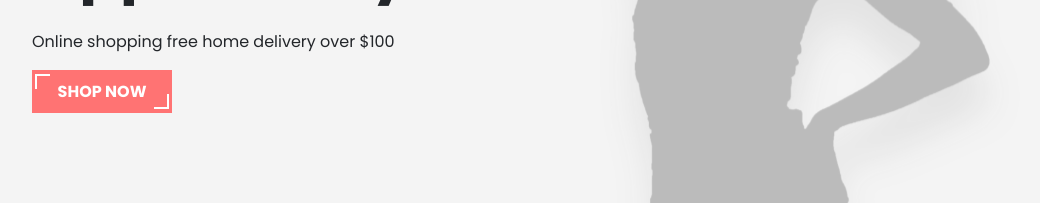
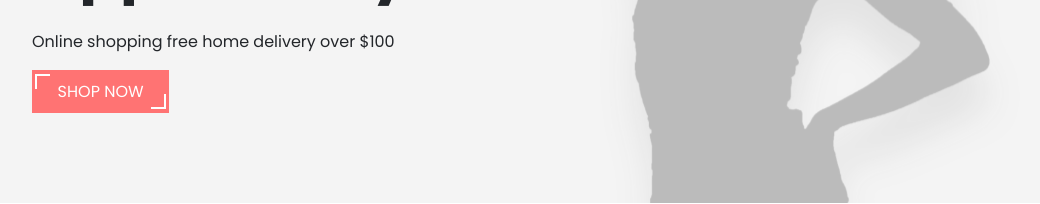
Before and after one commit to Fredrik-Nystrand/brupp-b-fixxo, a React (Create React App) app: page / in a window 1280 px wide. Shown: the part 301-505 px from the top of the page, without its empty margins (128-1168 px from the left). Built offline with nearby package versions, Linux system fonts and the light colour scheme.

Commit message:
små fix

```diff
--- a/src/components/Hero/Hero.module.css
+++ b/src/components/Hero/Hero.module.css
@@ -35,7 +35,7 @@
     text-transform: uppercase;
     background-color: var(--primary);
     color: #fff;
-    font-weight: bold;
+    font-weight: medium;
     font-size: 16px;
     position: relative;
     outline: none;
```
